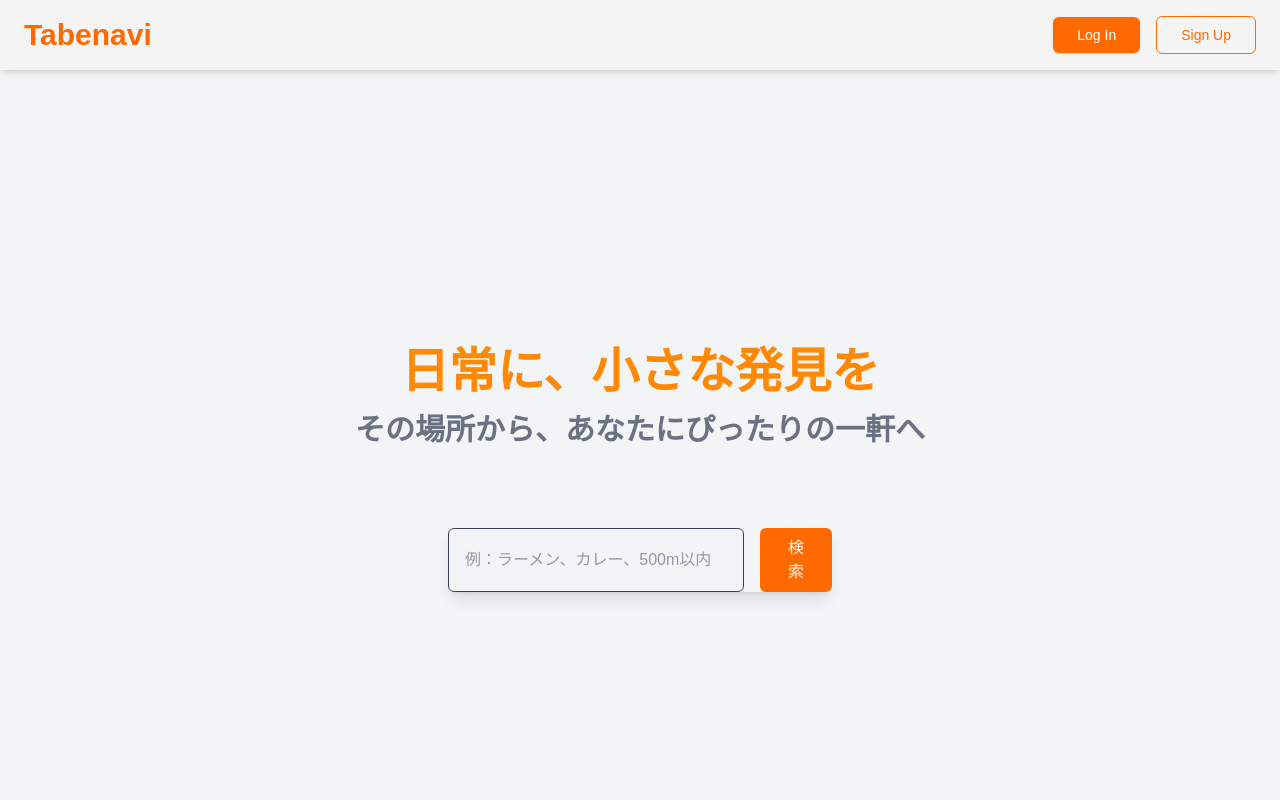
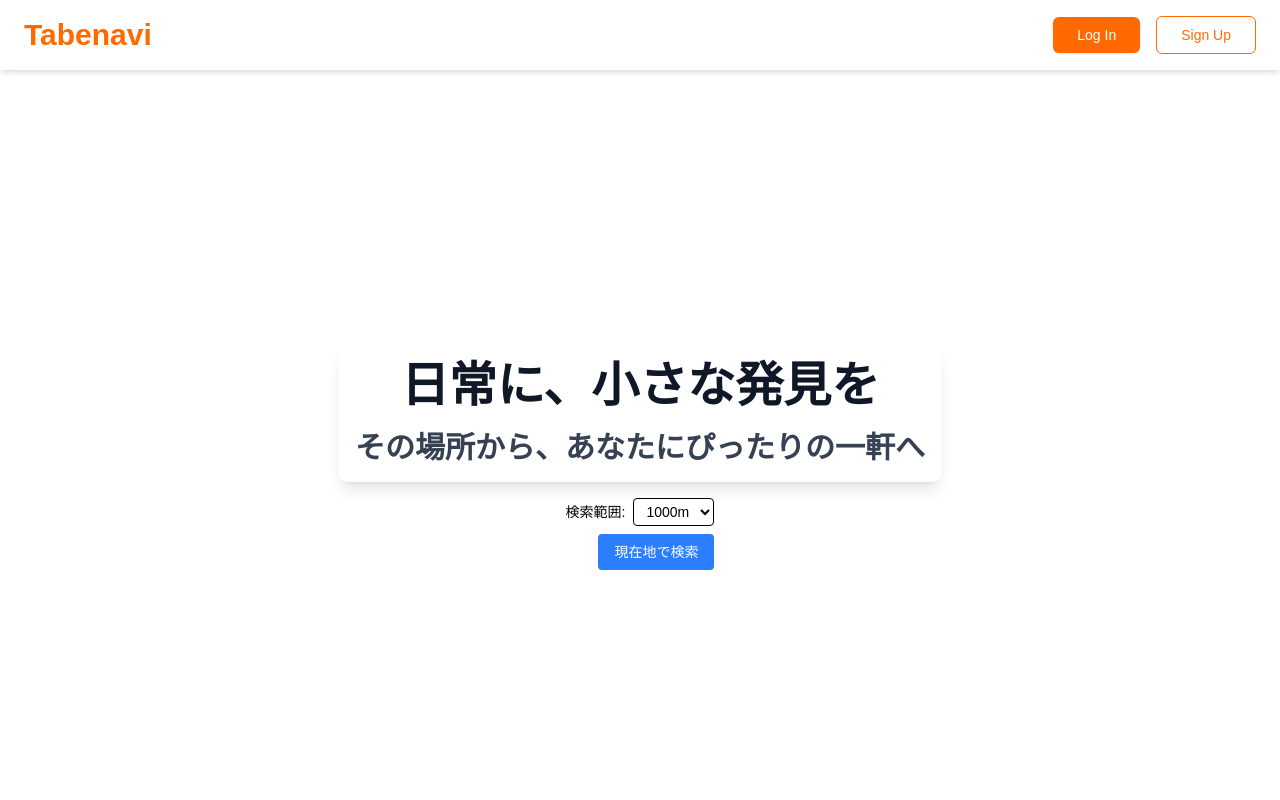
Before and after one commit to tarryGrain0/RadarEat, a Next.js app in the folder frontend/: page / in a window 1280 px wide. Shown: the top 800 px of the page. Built offline with nearby package versions, Linux system fonts and the light colour scheme.

Commit message:
検索バー，一覧表示, Topのフロントエンド実装追加

```diff
--- /dev/null
+++ b/frontend/src/app/components/HeaderComponent.tsx
@@ -0,0 +1,52 @@
+'use client'
+
+import Link from 'next/link'
+import { useState } from 'react'
+import { FiMenu } from "react-icons/fi";
+import { IoIosCloseCircleOutline } from "react-icons/io";
+
+export default function Header() {
+  const [isOpen, setIsOpen] = useState(false)
+  return (
+    <header className="sticky top-0 z-40 w-full px-6 py-4 bg-white/70 shadow-md flex flex-wrap items-center justify-between">
+      <Link href="/" className="text-2xl sm:text-3xl font-bold text-orange-500">
+        Tabenavi
+      </Link>
+
+      <button
+        className="sm:hidden text-gray-600 ml-auto"
+        onClick={() => setIsOpen(!isOpen)}
+        aria-label="Toggle menu"
+      >
+        {isOpen ? (
+          <IoIosCloseCircleOutline size={24} className="absolute z-50 top-6 right-6"></IoIosCloseCircleOutline>
+        ) : (
+          <FiMenu size={24}></FiMenu>
+        )}
+      </button>
+
+      {/* モバイルの時のみMenuボタンを表示する */}
+      <nav
+        className={`${isOpen ? 'flex' : 'hidden sm:flex'
+          } absolute sm:static z-10 sm:z-auto right-0 top-0 sm:top-auto
+                  w-50 sm:w-auto bg-white/ sm:bg-transparent shadow-lg sm:shadow-none
+                  rounded-lg flex-col sm:flex-row gap-2 sm:gap-4 mt-3 sm:mt-0
+                  items-center sm:items-center py-5 sm:py-0`}
+        onClick={() => setIsOpen(false)}
+      >
+        <Link
+          href="/login"
+          className="bg-orange-500 text-white px-6 py-2 rounded-md shadow hover:bg-orange-500 transition text-sm text-center"
+        >
+          Log In
+        </Link>
+        <Link
+          href="/signup"
+          className="border border-orange-500 text-orange-500 px-6 py-2 rounded-md hover:bg-orange-100 text-sm transition text-center"
+        >
+          Sign Up
+        </Link>
+      </nav>
+    </header >
+  )
+}
--- /dev/null
+++ b/frontend/src/app/components/SearchBarComponent.tsx
@@ -0,0 +1,69 @@
+'use client'
+
+import { useState } from 'react'
+
+export type LocationSearchQuery = {
+  latitude: number
+  longitude: number
+  range: number
+}
+
+export default function SearchBarComponent({ onSearch }: { onSearch: (query: LocationSearchQuery) => void }) {
+  const [error, setError] = useState('')
+  const [range, setRange] = useState(3)
+
+  const handleGeolocationSearch = () => {
+    if (!navigator.geolocation) {
+      setError('このブラウザは位置情報に対応していません')
+      return
+    }
+
+    navigator.geolocation.getCurrentPosition(
+      (position) => {
+        const { latitude, longitude } = position.coords
+        setError('')
+
+
+        onSearch({ latitude, longitude, range })
+      },
+      (err) => {
+        setError('位置情報の取得に失敗しました')
+        console.error('Geolocation error:', {
+          code: err.code,
+          message: err.message
+        })
+      }
+    )
+  }
+
+  return (
+    <div className="mb-4">
+      <div className="mb-2 text-right">
+        <label className="mr-2 text-sm">検索範囲:</label>
+        <select
+          value={range}
+          onChange={(e) => setRange(Number(e.target.value))}
+          className="border rounded px-2 py-1 text-sm"
+        >
+          <option value={1}>300m</option>
+          <option value={2}>500m</option>
+          <option value={3}>1000m</option>
+          <option value={4}>2000m</option>
+          <option value={5}>3000m</option>
+        </select>
+      </div>
+
+      <div className="mb-2 text-right">
+        <button
+          type="button"
+          onClick={handleGeolocationSearch}
+          className="bg-blue-500 text-white px-4 py-2 rounded text-xs sm:text-sm"
+        >
+          現在地で検索
+        </button>
+      </div>
+
+      {error && <p className="text-red-500 text-sm mt-2">{error}</p>}
+    </div>
+  )
+}
--- /dev/null
+++ b/frontend/src/app/components/SearchResultsComponent.tsx
@@ -0,0 +1,72 @@
+import React, { useEffect } from 'react'
+
+type Props = {
+    results: { id: number; name: string; address: string; logo_image: string; access: string }[]
+    currentPage: number
+    totalPages: number
+    onPageChange: (page: number) => void
+}
+
+export default function SearchResultsComponent({ results, currentPage, totalPages, onPageChange }: Props) {
+
+    useEffect(() => {
+        window.scrollTo(0, 0);
+    }, [currentPage]);
+
+    totalPages = Math.max(totalPages, 1);
+
+    return (
+        <>
+            <ul className="space-y-2">
+                {(results || []).map((r) => {
+                    const access = r.access; // Directly extract access from shop object
+                    return (
+                        <li key={r.id} className="border p-4 rounded shadow-sm flex items-start gap-4">
+                            <div className="relative w-32 h-24 bg-gray-100 overflow-hidden rounded">
+                                {!r.logo_image ? (
+                                    <div className="flex items-center justify-center h-full text-gray-400 text-sm">
+                                        画像なし
+                                    </div>
+                                ) : (
+                                    <img
+                                        src={r.logo_image}
+                                        alt={r.name}
+                                        className="absolute inset-0 w-full h-full object-contain m-auto"
+                                        onError={(e) => {
+                                            e.currentTarget.style.display = 'none';
+                                        }}
+                                    />
+                                )}
+                            </div>
+                            <div>
+                                <div className="font-semibold">{r.name}</div>
+                                <div className="text-sm text-gray-600 mt-5">住所：{r.address}</div>
+                                <div className="text-sm text-gray-600 mt-1">アクセス：{access}</div>
+                            </div>
+                        </li>
+                    );
+                })}
+            </ul>
+
+            {results.length > 0 && (
+                <div className="flex justify-center gap-4 mt-6">
+                    <button
+                        onClick={() => onPageChange(currentPage - 1)}
+                        disabled={currentPage === 1}
+                        className="px-4 py-2 border rounded"
+                    >
+                        前へ
+                    </button>
+                    <span>{currentPage} / {totalPages}</span>
+                    <button
+                        onClick={() => onPageChange(currentPage + 1)}
+                        disabled={currentPage === totalPages}
+                        className="px-4 py-2 border rounded"
+                    >
+                        次へ
+                    </button>
+                </div>
+            )}
+        </>
+    )
+}
--- a/frontend/src/app/globals.css
+++ b/frontend/src/app/globals.css
@@ -2,7 +2,8 @@
 
 :root {
   --background: #ffffff;
-  --foreground: #171717;
+  --frontground: #ffffff;
+  /* --foreground: #171717; */
 }
 
 @theme inline {
@@ -14,7 +15,7 @@
 
 @media (prefers-color-scheme: dark) {
   :root {
-    --background: #0a0a0a;
+    --background: white;
     --foreground: #ededed;
   }
 }
--- a/frontend/src/app/layout.tsx
+++ b/frontend/src/app/layout.tsx
@@ -1,10 +1,10 @@
 import './globals.css'
-import Header from './components/Header'
+import Header from './components/HeaderComponent'
 import { ReactNode } from 'react'
 
 export default function RootLayout({ children }: { children: ReactNode }) {
   return (
-    <html lang="en">
+    <html lang="ja" className='bg-white'>
       <body>
         <Header />
         {children}
--- a/frontend/src/app/page.tsx
+++ b/frontend/src/app/page.tsx
@@ -1,18 +1,50 @@
-import React from 'react'
-import SearchBar from './components/serchBar'
+"use client"
+import { useState } from 'react'
+import SearchBar, { LocationSearchQuery } from './components/SearchBarComponent'
+import { useRouter } from 'next/navigation'
 
 export default function Home() {
+  const router = useRouter();
+
+  const [lastQuery, setLastQuery] = useState<LocationSearchQuery | null>(null)
+
+  const fetchResults = async (query: LocationSearchQuery, page: number) => {
+    const res = await fetch('http://localhost:3001/api/restaurant_searches/location', {
+      method: 'POST',
+      headers: {
+        'Content-Type': 'application/json',
+      },
+      body: JSON.stringify({
+        latitude: query.latitude,
+        longitude: query.longitude,
+        range: query.range,
+        page,
+      }),
+    })
+  }
+
+  const handleSearch = (query: LocationSearchQuery) => {
+    setLastQuery(query)
+    router.push(`/search?latitude=${query.latitude}&longitude=${query.longitude}&range=${query.range}`);
+  }
+
   return (
-    <main className='bg-gray-100'>
-      <section className="bg-gray-100 min-h-screen w-full bg-blue flex flex-col justify-center text-gray-700 items-center text-center px-4">
-        <h1 className="text-3xl sm:text-5xl font-bold text-orange-400 mb-4">
-          日常に、小さな発見を
-        </h1>
-        <h2 className="text-1g sm:text-3xl font-semibold mb-10 sm:mb-20 text-gray-500">
-          その場所から、あなたにぴったりの一軒へ
-        </h2>
-
-        <SearchBar />
+    <main>
+      <section className="relative bg-cover bg-center min-h-screen w-full px-4"
+      // style={{ backgroundImage: "url('/images/bg-main.png')" }}
+      >
+        <div className="absolute inset-0 bg-white/10 backdrop-blur-sm z-10" />
+        <div className="relative z-20 flex flex-col items-center justify-center text-center min-h-screen">
+          <div className='bg-white/40 mb-4 p-4 rounded-lg shadow-lg'>
+            <h1 className="text-3xl sm:text-5xl font-bold text-gray-900 mb-5">
+              日常に、小さな発見を
+            </h1>
+            <h2 className="text-base sm:text-3xl font-semibold text-gray-700">
+              その場所から、あなたにぴったりの一軒へ
+            </h2>
+          </div>
+          <SearchBar onSearch={handleSearch} />
+        </div>
       </section>
 
       <div className="text-center max-w-2xl mx-auto text-gray-600">
--- /dev/null
+++ b/frontend/src/app/search/page.tsx
@@ -0,0 +1,55 @@
+'use client'
+
+import React, { useState, useEffect } from 'react'
+import SearchBar, { LocationSearchQuery } from './../components/SearchBarComponent'
+import SearchResults from './../components/SearchResultsComponent'
+
+export default function SearchPage() {
+    const [results, setResults] = useState<{ id: number; name: string }[]>([])
+    const [page, setPage] = useState(1)
+    const [totalPages, setTotalPages] = useState(1)
+    const [lastQuery, setLastQuery] = useState<LocationSearchQuery | null>(null)
+
+    const fetchResults = async (query: LocationSearchQuery, page: number) => {
+        const res = await fetch('http://localhost:3001/api/restaurant_searches/location', {
+            method: 'POST',
+            headers: {
+                'Content-Type': 'application/json',
+            },
+            body: JSON.stringify({
+                latitude: query.latitude,
+                longitude: query.longitude,
+                range: query.range,
+                page,
+            }),
+        })
+
+        const data = await res.json()
+        setResults(data.results)
+        setTotalPages(data.totalPages)
+    }
+
+    const handleSearch = (query: LocationSearchQuery) => {
+        setLastQuery(query)
+        setPage(1)
+        fetchResults(query, 1)
+    }
+
+    useEffect(() => {
+        if (lastQuery) {
+            fetchResults(lastQuery, page)
+        }
+    }, [page])
+
+    return (
+        <main className="p-6 max-w-3xl mx-auto">
+            <SearchBar onSearch={handleSearch} />
+            <SearchResults
+                results={results}
+                currentPage={page}
+                totalPages={totalPages}
+                onPageChange={setPage}
+            />
+        </main>
+    )
+}
--- a/frontend/tsconfig.json
+++ b/frontend/tsconfig.json
@@ -29,6 +29,9 @@
       "components/*": [
         "./src/components/*"
       ],
+      "public/*": [
+        "./src/public/*"
+      ],
     }
   },
   "include": [
```
